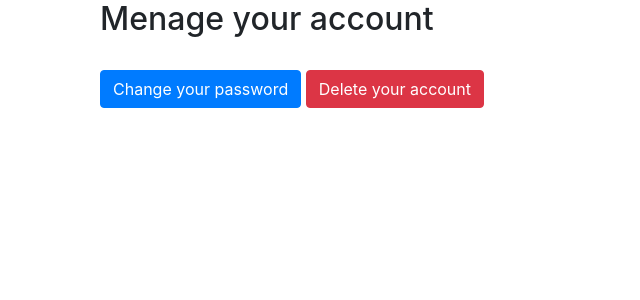
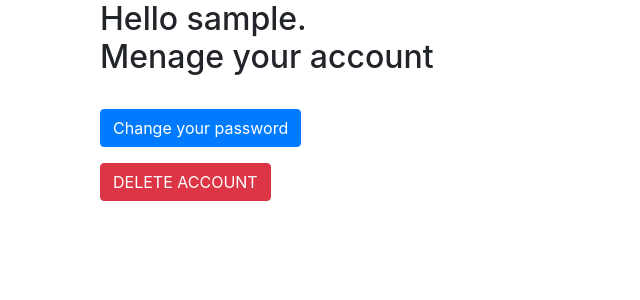
Before and after one commit to zeljkolivaja/MVC, a PHP site: page /account/menage in a window 1280 px wide. Shown: the part 56-356 px from the top of the page, without its empty margins (0-640 px from the left). Run offline with PHP 8.4, Linux system fonts and the light colour scheme; the visitor is signed in with stand-in values (Sample User, id 1).

```diff
--- a/app/controllers/AccountController.php
+++ b/app/controllers/AccountController.php
@@ -107,9 +107,11 @@ class AccountController extends Controller
         }
     }
 
-    public function delete($id)
+    public function delete()
     {
-        //gets the all user images store on hard drive
+
+        $id = $_POST["id"];
+         //gets the all user images store on hard drive
         $imageModel = new Image;
         $imageModel->bulkDeleteImages($id);
 
@@ -172,7 +174,7 @@ class AccountController extends Controller
 
 
         if ($user === false) {
-            $message = "Could not find a user with that username!";
+            $message = "Could not find a user with that email adress!";
             return $message;
         }
 
--- a/app/views/account/menage.php
+++ b/app/views/account/menage.php
@@ -5,15 +5,22 @@
  <?php $this->start('body'); ?>
 
  <div>
-     <h2>Menage your account</h2>
+     <h2>Hello <?= $_SESSION["username"]; ?>. <br /> Menage your account</h2>
  </div>
  <br>
 
 
- <button onclick="location.href='<?= PROOT ?>account/indexChangePassword'" type="button" class="btn btn-primary">
- Change your password</button>
+<p> <a href="<?= PROOT ?>account/indexChangePassword" class="btn btn-primary">
+     Change your password
+ </a>
+ </p>
 
- <button onclick="location.href='<?= PROOT ?>account/delete/<?= $_SESSION['userid'] ?>'" type="button" class="btn btn-danger">
- Delete your account</button>
+<form action="<?= PROOT?>account/delete/?>" method="POST"
+ onsubmit="return confirm('Are you sure you want to delete your account?')">
+ <input type="hidden" name="id" value="<?= $_SESSION['userid'] ?>">
+     <button type="submit" class="btn btn-danger">DELETE ACCOUNT</button>
+ </form>
+
+
 
  <?php $this->end(); ?>
--- a/app/views/home/index.php
+++ b/app/views/home/index.php
@@ -27,5 +27,4 @@
      }
  </script>
 
-
  <?php $this->end(); ?>
```
Also changed, not shown: config/config.php (+26 -25 lines), index.php (line endings or trailing spaces), public/images/5ef0e26321d3b1.53550916.png (deleted), public/images/5ef14df596ddd3.80877872.jpg (added).
